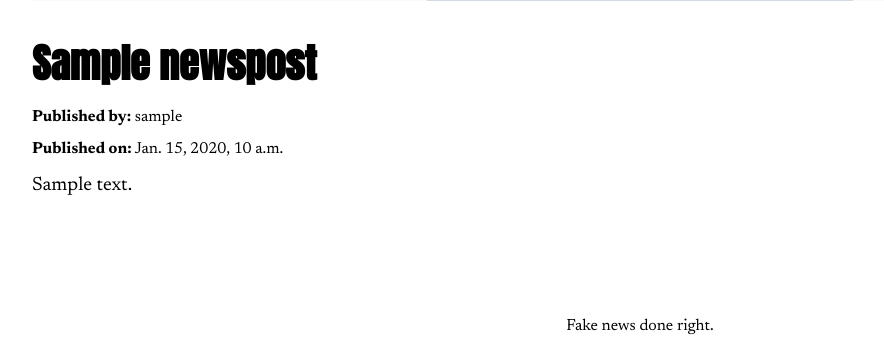
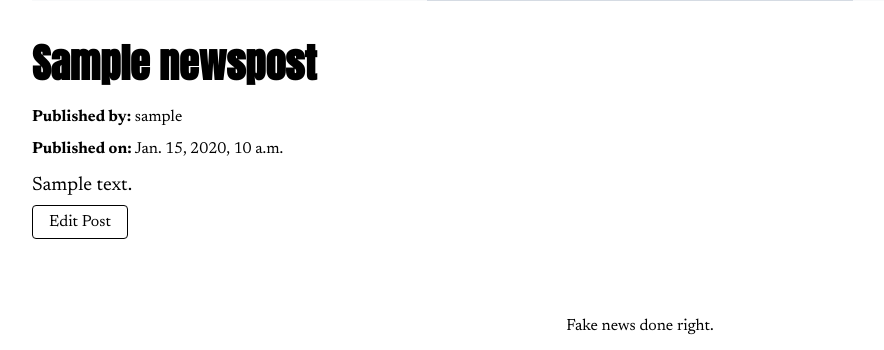
Before and after one commit to IsmailEsadKilic/fann, a Django app: page /news/1/ in a window 1280 px wide. Shown: the part 450-800 px from the top of the page, without its empty margins (0-884 px from the left). Run offline with Django 5.2, Linux system fonts and the light colour scheme; the first user in the database is signed in; tables that the repository leaves empty hold one stand-in row (Sample ...); some libraries are stand-ins or nearby versions.

Commit message:
Implement edit functionality for news posts and update templates accordingly

```diff
--- a/app/templates/app/news_detail.html
+++ b/app/templates/app/news_detail.html
@@ -24,5 +24,8 @@
         <p><b>Published on:</b> {{ news.published_date }}</p>
     </div>
     <p class="news-detail-content">{{ news.content|safe }}</p>
+    {% if user.is_authenticated %}
+    <a href="{% url 'edit_news_post' news.id %}" class="auth-link">Edit Post</a>
+{% endif %}
 </div>
 {% endblock %}
--- a/app/templates/app/publish_news_post.html
+++ b/app/templates/app/publish_news_post.html
@@ -3,8 +3,7 @@
 
 {% block content %}
 <div class="news-post-form">
-    <h1>Publish New News Post</h1>
-
+    <h1>{% if edit %}Edit{% else%}Publish{% endif %} New News Post</h1>
     <form method="POST" enctype="multipart/form-data">
         {% csrf_token %}
 
@@ -29,7 +28,7 @@
         </div>
 
         <div class="form-actions">
-            <button type="submit" class="submit-button">Publish</button>
+            <button type="submit" class="submit-button">{% if edit %}Edit{% else%}Publish{% endif %}</button>
         </div>
     </form>
 </div>
--- a/app/urls.py
+++ b/app/urls.py
@@ -28,4 +28,5 @@ urlpatterns = [
     ),
 
     path("publish/", views.publish_news_post, name="publish_news_post"),
+    path("edit_news_post/<int:news_id>/", views.edit_news_post, name="edit_news_post"),
 ]
--- a/app/views.py
+++ b/app/views.py
@@ -1,5 +1,5 @@
 from django.contrib.auth import authenticate, login
-from django.shortcuts import redirect, render
+from django.shortcuts import get_object_or_404, redirect, render
 from django.contrib.auth.decorators import login_required
 
 from app import models
@@ -43,3 +43,18 @@ def publish_news_post(request):
     else:
         form = NewsPostForm()
     return render(request, "app/publish_news_post.html", {"form": form})
+
+@login_required
+
+def edit_news_post(request, news_id):
+    post = get_object_or_404(models.NewsPost, id=news_id)
+
+    if request.method == "POST":
+        form = NewsPostForm(request.POST, request.FILES, instance=post)
+        if form.is_valid():
+            form.save()
+            return redirect('news_detail', news_id=post.id)
+    else:
+        form = NewsPostForm(instance=post)
+
+    return render(request, 'app/publish_news_post.html', {'form': form, 'post': post, 'edit': True})
```
Also changed, not shown: other parts of app/templates/app/news_detail.html (+1 -1 lines).
